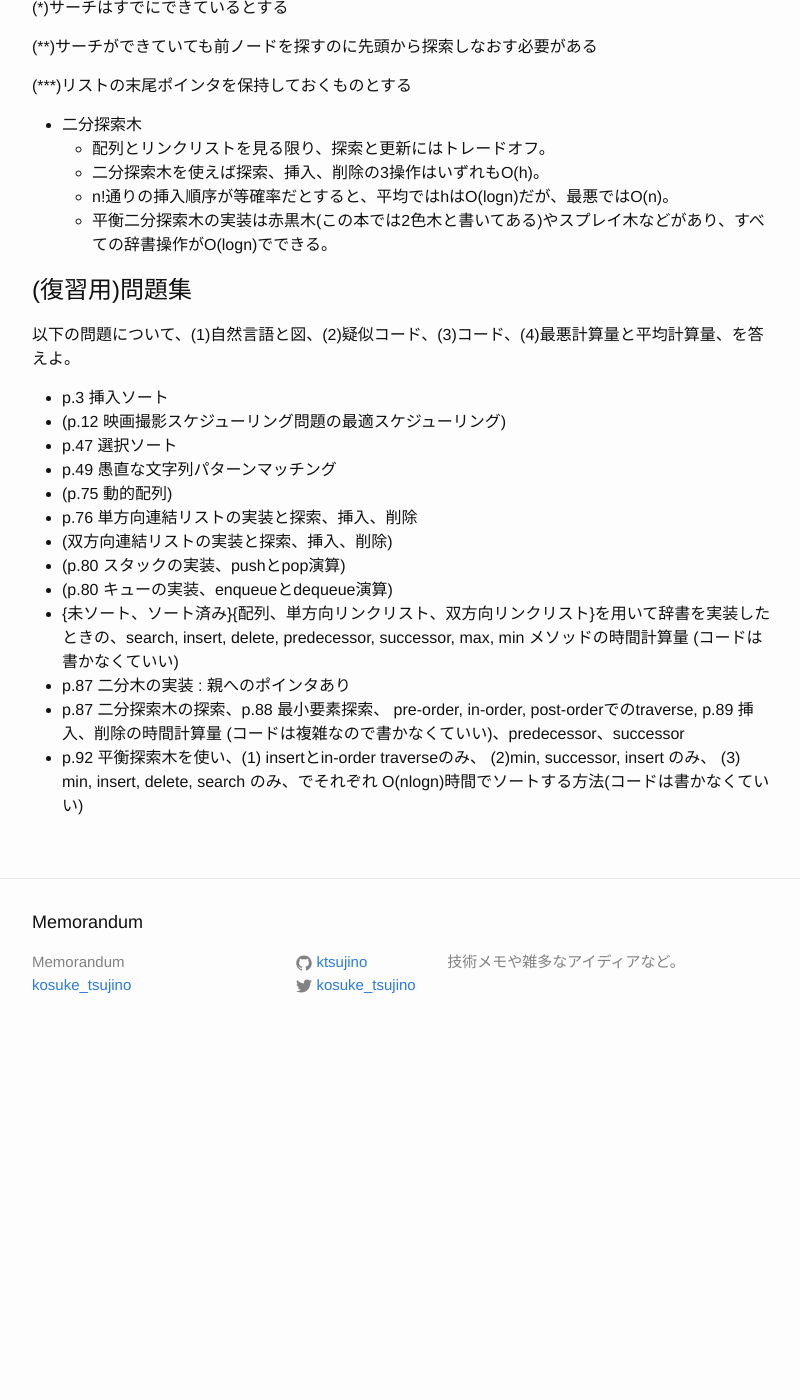
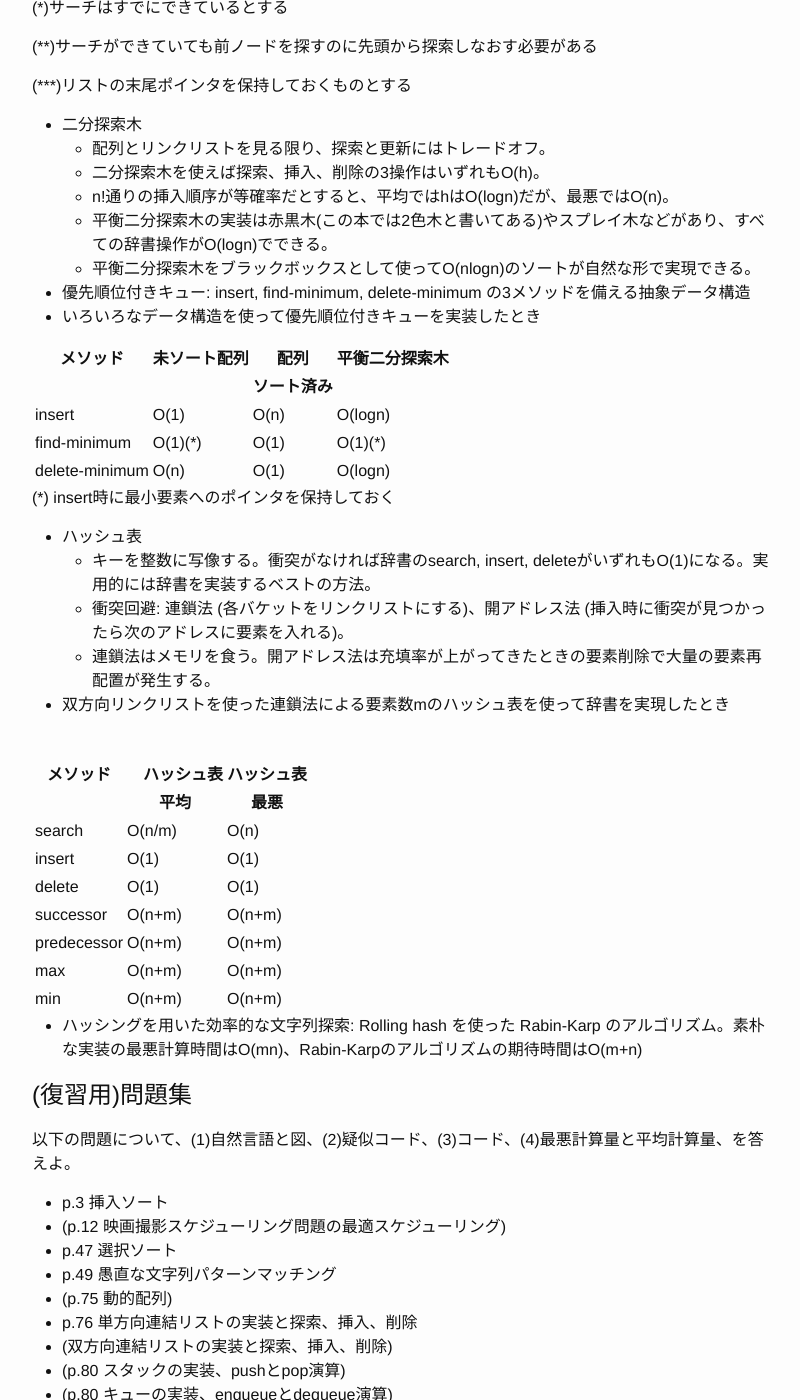
Before and after one commit to ktsujino/ktsujino.github.io, a Jekyll site: the page built from _posts/2015-11-09-algorithm-design-manual.markdown, in a window 1280 px wide and 1400 px high, scrolled down 2082 px. Shown: the whole window, without its empty margins (238-1038 px from the left). Built offline with Jekyll 4.4.1, drawn with Linux system fonts in a browser that asks for light colours; before the commit the page ends 3138 px from its top, so only the background shows below that; some of the changed text lies outside the part shown.

Commit message:
end algorithm design manual chapter 3

```diff
--- a/_posts/2015-11-09-algorithm-design-manual.markdown
+++ b/_posts/2015-11-09-algorithm-design-manual.markdown
@@ -54,18 +54,19 @@ categories:
   - 辞書(dictionary): KVS。search, insert, deleteメソッドを備える。さらに、 max, min, predecessor(ソート順での一つ前の要素), successor(ソート順での一つ次の要素)を備える場合もある。
 - いろいろなデータ構造を使って辞書を実装したとき
 
------------- | ----------- | ----------- | ------------- | ------------- | ------------- | ------------- |
-             |             |             | リンクリスト  | リンクリスト  | リンクリスト  | リンクリスト  |
-     メソッド| 未ソート配列| 配列        | 単方向        | 双方向        | 単方向        | 単方向        | 平衡二分探索木
-             |             | ソート済み  | 未ソート      | 未ソート      | ソート済み    | ソート済み    |
------------- | ----------- | ----------- | ------------- | ------------- | ------------- | ------------- | --------------
-search       | O(n)        | O(logn)     | O(n)          | O(n)          | O(n)          | O(n)          |        O(logn)
-insert       | O(1)        | O(n)        | O(1)          | O(1)          | O(n)          | O(n)          |        O(logn)
-delete       | O(1)(*)     | O(n)        | O(n) (**)     | O(1)          | O(n) (**)     | O(1)          |        O(logn)
-successor    | O(n)        | O(1)        | O(n)          | O(n)          | O(1)          | O(1)          |        O(logn)
-predecessor  | O(n)        | O(1)        | O(n)          | O(n)          | O(n) (**)     | O(1)          |        O(logn)
-max          | O(n)        | O(1)        | O(n)          | O(n)          | O(1)          | O(1)          |        O(logn)
-min          | O(n)        | O(1)        | O(n)          | O(n)          | O(1) (***)    | O(1)          |        O(logn)
+------------ | ----------- | ----------- | ------------- | ------------- | ------------- | ------------- | -------------- |
+             |             |             | リンクリスト  | リンクリスト  | リンクリスト  | リンクリスト  |                |
+     メソッド| 未ソート配列| 配列        | 単方向        | 双方向        | 単方向        | 単方向        | 平衡二分探索木 |
+             |             | ソート済み  | 未ソート      | 未ソート      | ソート済み    | ソート済み    |                |
+------------ | ----------- | ----------- | ------------- | ------------- | ------------- | ------------- | -------------- |
+search       | O(n)        | O(logn)     | O(n)          | O(n)          | O(n)          | O(n)          |        O(logn) |
+insert       | O(1)        | O(n)        | O(1)          | O(1)          | O(n)          | O(n)          |        O(logn) |
+delete       | O(1)(*)     | O(n)        | O(n) (**)     | O(1)          | O(n) (**)     | O(1)          |        O(logn) |
+successor    | O(n)        | O(1)        | O(n)          | O(n)          | O(1)          | O(1)          |        O(logn) |
+predecessor  | O(n)        | O(1)        | O(n)          | O(n)          | O(n) (**)     | O(1)          |        O(logn) |
+max          | O(n)        | O(1)        | O(n)          | O(n)          | O(1)          | O(1)          |        O(logn) |
+min          | O(n)        | O(1)        | O(n)          | O(n)          | O(1) (***)    | O(1)          |        O(logn) |
+------------ | ----------- | ----------- | ------------- | ------------- | ------------- | ------------- | -------------- |
 
 (\*)サーチはすでにできているとする
 
@@ -78,6 +79,45 @@ min          | O(n)        | O(1)        | O(n)          | O(n)          | O(1)
   - 二分探索木を使えば探索、挿入、削除の3操作はいずれもO(h)。
   - n!通りの挿入順序が等確率だとすると、平均ではhはO(logn)だが、最悪ではO(n)。
   - 平衡二分探索木の実装は赤黒木(この本では2色木と書いてある)やスプレイ木などがあり、すべての辞書操作がO(logn)でできる。
+  - 平衡二分探索木をブラックボックスとして使ってO(nlogn)のソートが自然な形で実現できる。
+
+- 優先順位付きキュー: insert, find-minimum, delete-minimum の3メソッドを備える抽象データ構造
+- いろいろなデータ構造を使って優先順位付きキューを実装したとき
+
+-------------- | ----------- | ----------- | -------------
+     メソッド  | 未ソート配列| 配列        | 平衡二分探索木
+               |             | ソート済み  |
+-------------- | ----------- | ----------- | -------------
+insert         |        O(1) |        O(n) |       O(logn)
+find-minimum   |     O(1)(*) |        O(1) |       O(1)(*)
+delete-minimum |        O(n) |        O(1) |       O(logn)
+-------------- | ----------- | ----------- | -------------
+
+(*) insert時に最小要素へのポインタを保持しておく
+
+- ハッシュ表
+  - キーを整数に写像する。衝突がなければ辞書のsearch, insert, deleteがいずれもO(1)になる。実用的には辞書を実装するベストの方法。
+  - 衝突回避: 連鎖法 (各バケットをリンクリストにする)、開アドレス法 (挿入時に衝突が見つかったら次のアドレスに要素を入れる)。
+  - 連鎖法はメモリを食う。開アドレス法は充填率が上がってきたときの要素削除で大量の要素再配置が発生する。
+- 双方向リンクリストを使った連鎖法による要素数mのハッシュ表を使って辞書を実現したとき
+
+------------ |------------ |------------
+             |             |
+     メソッド|　ハッシュ表 | ハッシュ表
+             |  平均       | 最悪
+------------ |------------ |------------
+search       |      O(n/m) |        O(n)
+insert       |        O(1) |        O(1)
+delete       |        O(1) |        O(1)
+successor    |      O(n+m) |      O(n+m)
+predecessor  |      O(n+m) |      O(n+m)
+max          |      O(n+m) |      O(n+m)
+min          |      O(n+m) |      O(n+m)
+------------ |------------ |------------
+
+- ハッシングを用いた効率的な文字列探索: Rolling hash を使った Rabin-Karp のアルゴリズム。素朴な実装の最悪計算時間はO(mn)、Rabin-Karpのアルゴリズムの期待時間はO(m+n)
+
+
 
 # (復習用)問題集
 
@@ -96,3 +136,5 @@ min          | O(n)        | O(1)        | O(n)          | O(n)          | O(1)
 - p.87 二分木の実装 : 親へのポインタあり
 - p.87 二分探索木の探索、p.88 最小要素探索、 pre-order, in-order, post-orderでのtraverse, p.89 挿入、削除の時間計算量 (コードは複雑なので書かなくていい)、predecessor、successor
 - p.92 平衡探索木を使い、(1) insertとin-order traverseのみ、 (2)min, successor, insert のみ、 (3) min, insert, delete, search のみ、でそれぞれ O(nlogn)時間でソートする方法(コードは書かなくていい)
+- p.94 未ソート配列、ソート済み配列、平衡二分探索木を使って優先順位付きキューを実装したときの、insert, find-minimum, delete-minimum メソッドの時間計算量 (コードは書かなくていい)
+- p.101 Rabin-Karp の文字列検索アルゴリズム
```
